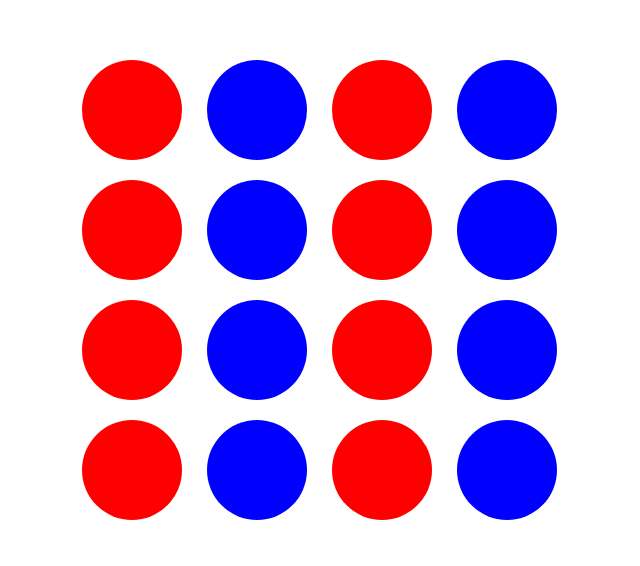
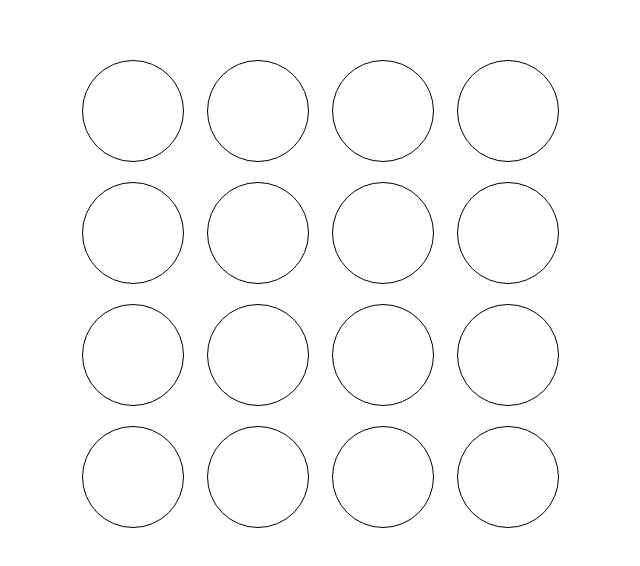
Before and after one commit to yll0rd/react-learning-projects, a React (Vite) app in the folder connect-4-clone/: page / in a window 1280 px wide. Shown: the part 130-696 px from the top of the page, without its empty margins (338-978 px from the left). Built offline with nearby package versions, Linux system fonts and the light colour scheme.

Commit message:
refactor: Implemented react hooks and updated the player circle

```diff
--- a/connect-4-clone/src/Game.css
+++ b/connect-4-clone/src/Game.css
@@ -16,13 +16,17 @@
     width: 100px;
     height: 100px;
     margin: 10px;
+    border: 1px solid black;
 }
 
+.player-0 {
+    background-color: white;
+}
 
-.odd {
+.player-1 {
     background-color: red;
 }
 
-.even {
+.player-2 {
     background-color: blue;
 }
--- a/connect-4-clone/src/components/GameBoard.jsx
+++ b/connect-4-clone/src/components/GameBoard.jsx
@@ -1,30 +1,49 @@
 // eslint-disable-next-line no-unused-vars
-import React from "react";
+import React, {useState}  from "react";
 import GameCircle from "./GameCircle.jsx";
 import '../Game.css'
 
+const NO_PLAYER = 0;
+const PLAYER_1 = 1;
+const PLAYER_2 = 2;
+
 const GameBoard = () => {
+    const [gameBoard, setGameBoard] = useState(Array(16).fill(NO_PLAYER));
+    const [currentPlayer, setCurrentPlayer] = useState(PLAYER_1)
+    console.log(gameBoard)
+
     const circleClicked = (id) => {
         console.log("Circle clicked " + id);
+        setGameBoard((prevState) => {
+            prevState[id-1] = currentPlayer
+            return prevState
+       });
+        setCurrentPlayer(currentPlayer === PLAYER_1 ? PLAYER_2 : PLAYER_1);
+        console.log(gameBoard)
     }
+
+    const renderCircle = id => {
+        return <GameCircle id={id} className={`player-${gameBoard[id-1]}`} onCircleClicked={circleClicked}/>
+    }
+
     return (
         <div className="gameBoard">
-            <GameCircle id={1} onCircleClicked={circleClicked}/>
-            <GameCircle id={2}/>
-            <GameCircle id={3}/>
-            <GameCircle id={4}/>
-            <GameCircle id={5}/>
-            <GameCircle id={6}/>
-            <GameCircle id={7}/>
-            <GameCircle id={8}/>
-            <GameCircle id={9}/>
-            <GameCircle id={10}/>
-            <GameCircle id={11}/>
-            <GameCircle id={12}/>
-            <GameCircle id={13}/>
-            <GameCircle id={14}/>
-            <GameCircle id={15}/>
-            <GameCircle id={16}/>
+            {renderCircle(1)}
+            {renderCircle(2)}
+            {renderCircle(3)}
+            {renderCircle(4)}
+            {renderCircle(5)}
+            {renderCircle(6)}
+            {renderCircle(7)}
+            {renderCircle(8)}
+            {renderCircle(9)}
+            {renderCircle(10)}
+            {renderCircle(11)}
+            {renderCircle(12)}
+            {renderCircle(13)}
+            {renderCircle(14)}
+            {renderCircle(15)}
+            {renderCircle(16)}
         </div>
     )
 }
--- a/connect-4-clone/src/components/GameCircle.jsx
+++ b/connect-4-clone/src/components/GameCircle.jsx
@@ -5,15 +5,14 @@ import '../Game.css'
 
 
 // eslint-disable-next-line react/prop-types
-const GameCircle = ({id, onCircleClicked}) => {
+const GameCircle = ({id, className, onCircleClicked}) => {
 
     // const onClick = (ev, id) => {
     //     onCircleClicked(id)
     // }
 
-    const isEvenClass = id % 2 === 0 ? 'even' : 'odd';
     return (
-        <div className={`gameCircle ${isEvenClass}`} id={id} onClick={() => onCircleClicked(id)}>
+        <div className={`gameCircle ${className}`} id={id} onClick={() => onCircleClicked(id)}>
         </div>
     );
 };
```
